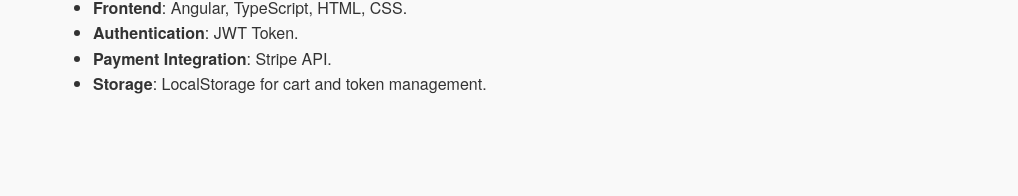
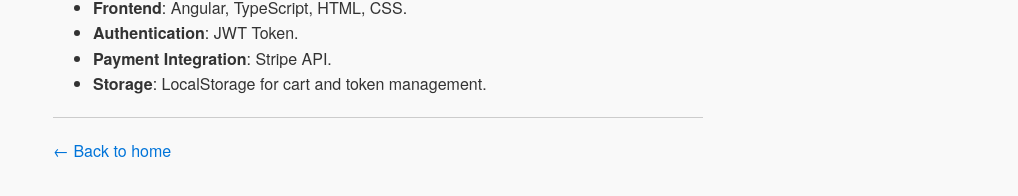
Before and after one commit to janpc01/janpc01.github.io, a Jekyll site: the page built from kyosocards.md, in a window 1280 px wide and 900 px high, scrolled down 5923 px. Shown: the part 696-892 px from the top of the window, without its empty margins (262-1280 px from the left). Built offline with Jekyll 4.4.1, drawn with Linux system fonts in a browser that asks for light colours; some web fonts are replaced; our own code applies the rules of GitHub Pages for plain Markdown files; before the commit the page ends 6756 px from its top, so only the background shows below that.

Commit message:
back home button

```diff
--- a/kyosocards.md
+++ b/kyosocards.md
@@ -241,3 +241,7 @@ client/
 - **Authentication**: JWT Token.
 - **Payment Integration**: Stripe API.
 - **Storage**: LocalStorage for cart and token management.
+
+---
+
+<p><a href="{{ '/' | relative_url }}">← Back to home</a></p>
```
